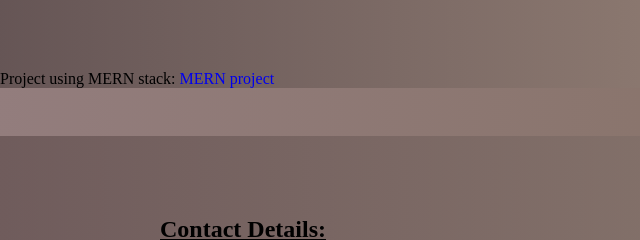
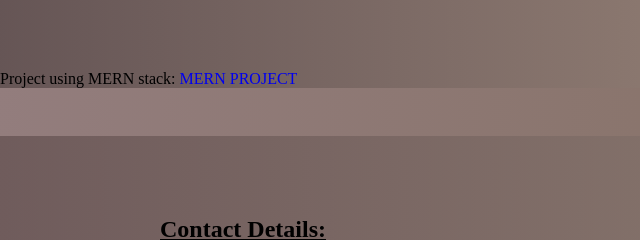
Before and after one commit to Rishikajswl/My-Portfolio, a plain HTML site: page index.html in a window 1280 px wide. Shown: the part 2325-2565 px from the top of the page, 0-640 px from the left. Drawn offline with Linux system fonts and the light colour scheme.

Commit message:
Update index.html

```diff
--- a/index.html
+++ b/index.html
@@ -90,7 +90,7 @@
           <p>I have created small projects like this using C++ also ... </p>
         </div>
       </div>
-          <P>Project using MERN stack: <a href="https://www.loom.com/share/39e7d53d5de3457a9e4b46690387fc57?sid=68cdb95d-ad4b-42e2-b303-3b45fce73f95">MERN project</a></P>
+          <P id="mernproject">Project using MERN stack: <a href="https://www.loom.com/share/39e7d53d5de3457a9e4b46690387fc57?sid=68cdb95d-ad4b-42e2-b303-3b45fce73f95">MERN PROJECT</a></P>
     </section>
     <section id="contact">
       <h2>Contact Details:</h2>
```
